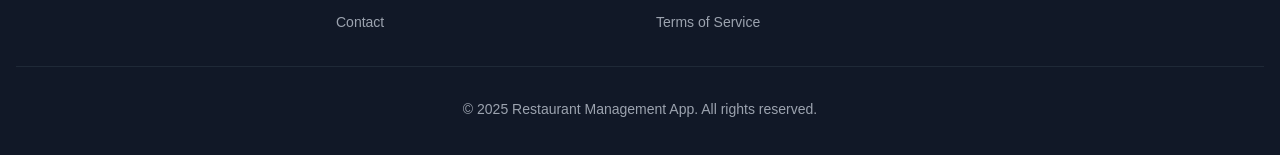
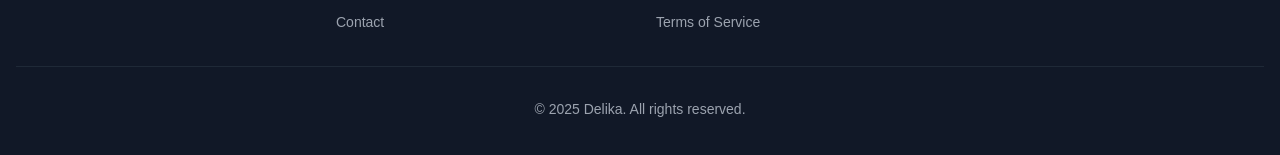
Before and after one commit to Krontiva-HQ/delika-product-website, a Next.js app: page / in a window 1280 px wide. Shown: the part 3887-4042 px from the top of the page. Built offline with nearby package versions, Linux system fonts and the light colour scheme.

Commit message:
Update footer copyright text to Delika branding

```diff
--- a/components/footer.tsx
+++ b/components/footer.tsx
@@ -81,7 +81,7 @@ export function Footer() {
           </div>
         </div>
         <div className="mt-8 pt-8 border-t border-gray-800 text-center text-sm text-gray-400">
-          © {new Date().getFullYear()} Restaurant Management App. All rights reserved.
+          © {new Date().getFullYear()} Delika. All rights reserved.
         </div>
       </div>
     </footer>
```
